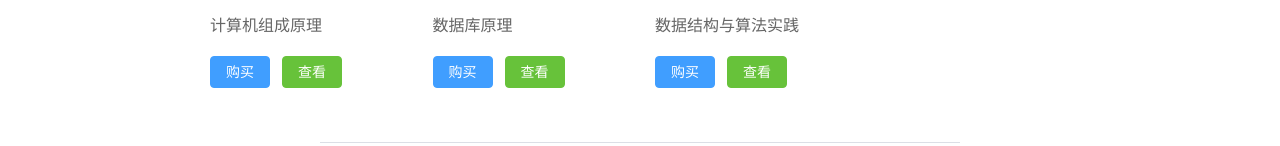
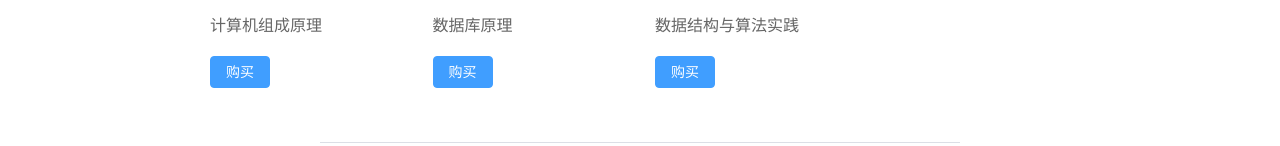
Before and after one commit to dwOrigin/Online_Bookstore, a Vue app in the folder vue/: page /goods in a window 1280 px wide. Shown: the part 342-488 px from the top of the page. Built offline with nearby package versions, Linux system fonts and the light colour scheme.

Commit message:
点击进去

```diff
--- a/vue/src/views/Goods.vue
+++ b/vue/src/views/Goods.vue
@@ -4,11 +4,11 @@
     <el-row :gutter="10">
         <el-col :span = "6" v-for ="item in goods" :key = "item.id" style="margin-bottom:10px">
         <div>
-            <img :src="item.img" alt="" style="width :100%;height: 200px;overflow: hidden; border-radius: 10px 10px 0 0">
+            <img :src="item.img" alt="" style="width :100%;height: 200px;overflow: hidden; border-radius: 10px 10px 0 0" @click="seeDetail()">
             <div style="color: #666; padding: 10px">{{item.name}}</div>
             <div style="padding: 10px">
             <el-button type="primary">购买</el-button>
-            <el-button type="success" @click="seeDetail()">查看</el-button>
+
             </div>
         </div>
         </el-col>
```
